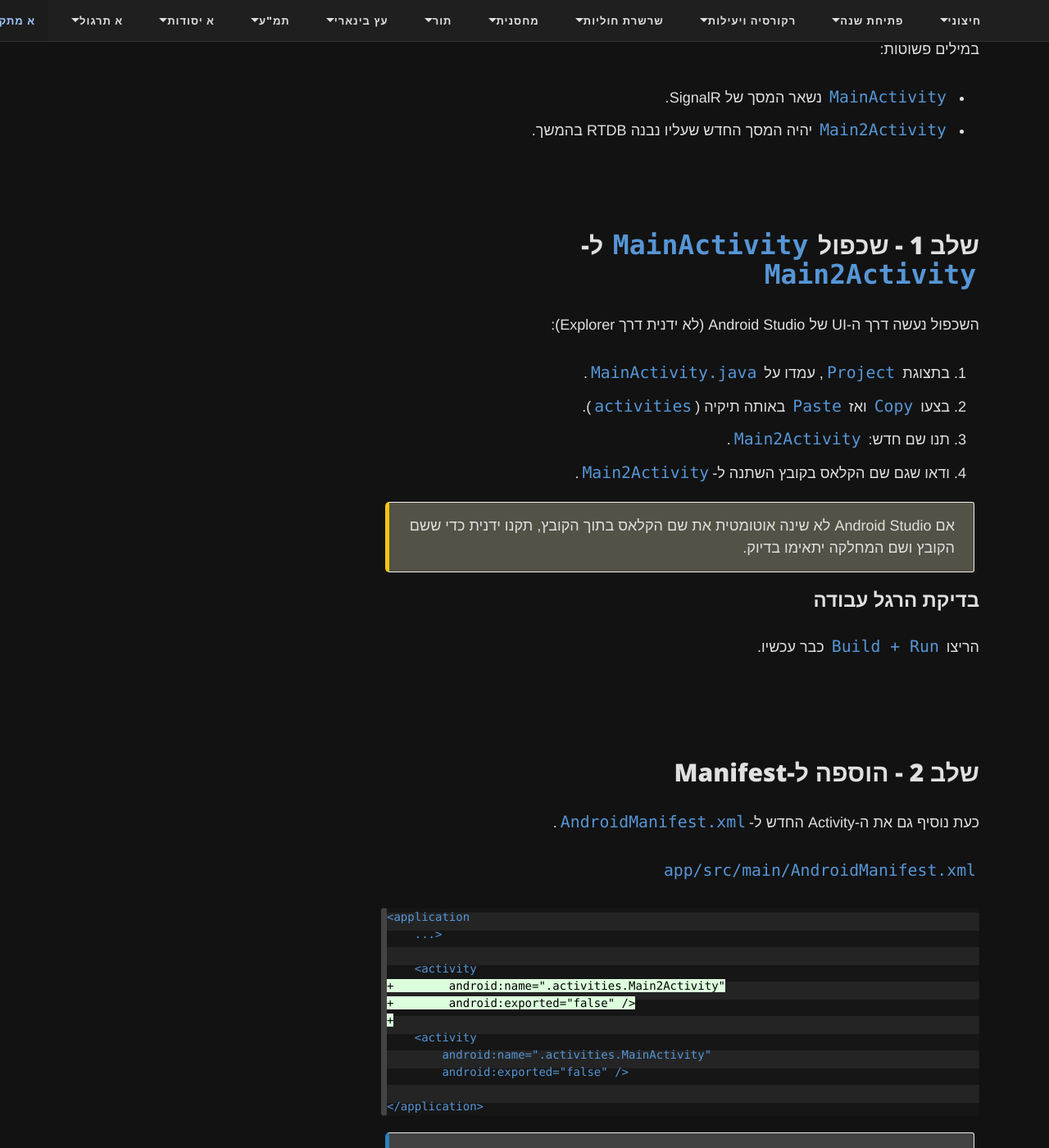
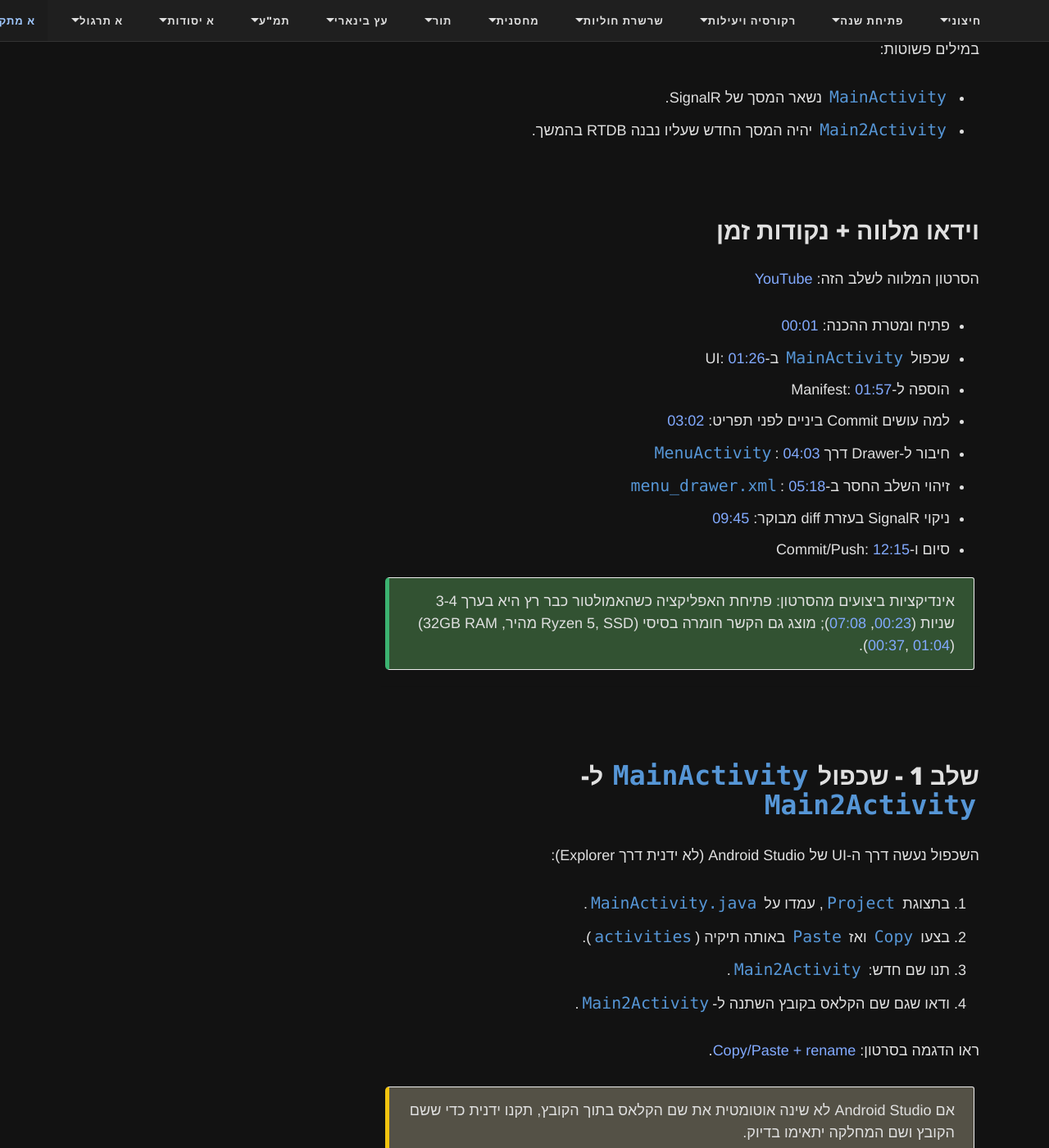
Before and after one commit to 3strategy/BeautifulMivney, a Jekyll site: the page built from android/projectSteps/017DuplicateAndAddActivityToMenu.md, in a window 1280 px wide and 1400 px high, scrolled down 481 px. Shown: the whole window at 82% size. Built offline with Jekyll 4.4.1, drawn with Linux system fonts in a browser that asks for light colours; comment, search, counter and statistics services are not loaded; some of the changed text lies outside the part shown.

Commit message:
Added AGENST.md. Updated 017DuplicateAndAddActivityToMenu.

```diff
--- a/android/projectSteps/017DuplicateAndAddActivityToMenu.md
+++ b/android/projectSteps/017DuplicateAndAddActivityToMenu.md
@@ -13,6 +13,22 @@ lang: he
 - `MainActivity` נשאר המסך של SignalR.
 - `Main2Activity` יהיה המסך החדש שעליו נבנה RTDB בהמשך.
 
+## וידאו מלווה + נקודות זמן
+
+הסרטון המלווה לשלב הזה: [YouTube](https://youtu.be/6GhPNdQKG3I)
+
+- פתיח ומטרת ההכנה: [00:01](https://youtu.be/6GhPNdQKG3I?t=1)
+- שכפול `MainActivity` ב-UI: [01:26](https://youtu.be/6GhPNdQKG3I?t=86)
+- הוספה ל-Manifest: [01:57](https://youtu.be/6GhPNdQKG3I?t=117)
+- למה עושים Commit ביניים לפני תפריט: [03:02](https://youtu.be/6GhPNdQKG3I?t=182)
+- חיבור ל-Drawer דרך `MenuActivity`: [04:03](https://youtu.be/6GhPNdQKG3I?t=243)
+- זיהוי השלב החסר ב-`menu_drawer.xml`: [05:18](https://youtu.be/6GhPNdQKG3I?t=318)
+- ניקוי SignalR בעזרת diff מבוקר: [09:45](https://youtu.be/6GhPNdQKG3I?t=585)
+- סיום ו-Commit/Push: [12:15](https://youtu.be/6GhPNdQKG3I?t=735)
+
+{: .box-success}
+אינדיקציות ביצועים מהסרטון: פתיחת האפליקציה כשהאמולטור כבר רץ היא בערך 3-4 שניות ([00:23](https://youtu.be/6GhPNdQKG3I?t=23), [07:08](https://youtu.be/6GhPNdQKG3I?t=428)); מוצג גם הקשר חומרה בסיסי (Ryzen 5, SSD מהיר, 32GB RAM) ([00:37](https://youtu.be/6GhPNdQKG3I?t=37), [01:04](https://youtu.be/6GhPNdQKG3I?t=64)).
+
 ---
 
 ## שלב 1 - שכפול `MainActivity` ל-`Main2Activity`
@@ -24,12 +40,15 @@ lang: he
 3. תנו שם חדש: `Main2Activity`.
 4. ודאו שגם שם הקלאס בקובץ השתנה ל-`Main2Activity`.
 
+ראו הדגמה בסרטון: [Copy/Paste + rename](https://youtu.be/6GhPNdQKG3I?t=86).
+
 {: .box-warning}
 אם Android Studio לא שינה אוטומטית את שם הקלאס בתוך הקובץ, תקנו ידנית כדי ששם הקובץ ושם המחלקה יתאימו בדיוק.
 
-### בדיקת הרגל עבודה
+### הרגלי עבודה
 
 הריצו `Build + Run` כבר עכשיו.
+ראו בסרטון את הדגש על הרצה תכופה: [01:44](https://youtu.be/6GhPNdQKG3I?t=104).
 
 ---
 
@@ -53,6 +72,8 @@ lang: he
 
 </application>
 {% endhighlight %}
+
+ראו בסרטון את ההוספה בפועל: [01:57](https://youtu.be/6GhPNdQKG3I?t=117).
 
 {: .box-note}
 אם אצלכם ה-package שונה או שהמחלקות לא יושבות בתיקיית `activities`, התאימו את הנתיב.
@@ -95,6 +116,12 @@ lang: he
 </menu>
 {% endhighlight %}
 
+{: .box-warning}
+זהו שלב שקל לפספס. אם ב-`MenuActivity` מופיע אדום על `R.id.nav_rtdb_prep`, כמעט תמיד חסר `<item>` בקובץ התפריט. בסרטון רואים בדיוק את התקלה הזו ואת הפתרון הידני: [05:18](https://youtu.be/6GhPNdQKG3I?t=318), [06:00](https://youtu.be/6GhPNdQKG3I?t=360).
+
+{: .box-note}
+בחלק מהפרויקטים הקובץ נקרא `drawer_menu.xml` ובחלק `menu_drawer.xml`. חשוב לערוך את הקובץ שבפועל מחובר ל-`NavigationView` דרך `app:menu="..."`.
+
 ### 3.2 עדכון `strings.xml`
 
 `app/src/main/res/values/strings.xml`
@@ -132,6 +159,8 @@ lang: he
  });
 {% endhighlight %}
 
+הדגמה בסרטון לחיבור ה-`else if` ב-`MenuActivity`: [04:10](https://youtu.be/6GhPNdQKG3I?t=250).
+
 ### בדיקה + Git
 
 1. `Build + Run`
@@ -167,6 +196,18 @@ lang: he
 3. העתיקו משם את הקוד של `MainActivity`.
 4. הדביקו אל `Main2Activity`.
 5. ודאו ששם המחלקה נשאר `Main2Activity`.
+
+### דיוק חשוב - Copy/Paste מבוקר לפי diff
+
+לא לבצע "הדבקה עיוורת". עובדים כמו רגרסיה מבוקרת:
+
+1. מבצעים paste מהגרסה הישנה.
+2. פותחים את חלון ה-diff של הקובץ.
+3. משאירים רק שינויים שרלוונטיים להסרת SignalR.
+4. מתקנים מיד הבדלים טכניים צפויים (למשל שם מחלקה `Main2Activity`, imports נכונים).
+5. מריצים `Build + Run` לפני שממשיכים.
+
+ראו בסרטון: [09:45](https://youtu.be/6GhPNdQKG3I?t=585), [10:04](https://youtu.be/6GhPNdQKG3I?t=604), [10:35](https://youtu.be/6GhPNdQKG3I?t=635).
 
 ### מה אמור להיעלם מהעותק החדש
 
```
Also changed, not shown: other parts of android/projectSteps/017DuplicateAndAddActivityToMenu.md (+1 -1 lines), AGENTS.md (added, +76 -0 lines), 1 other file.
